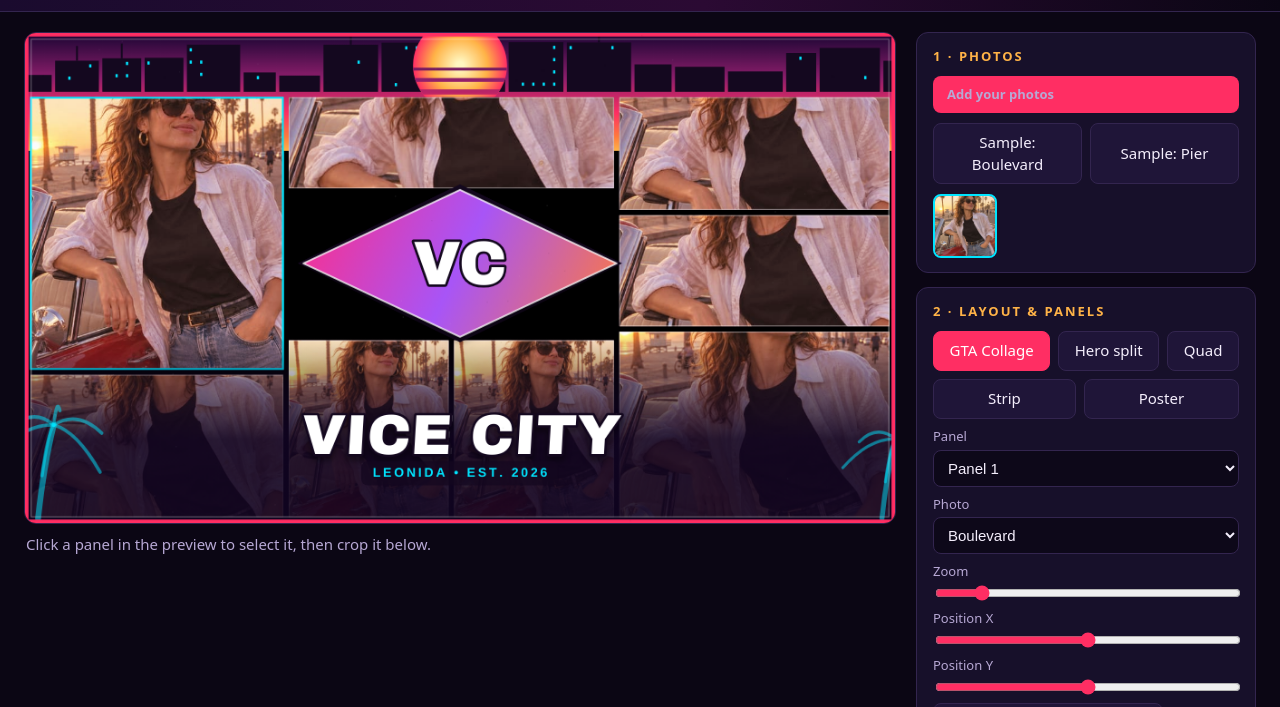
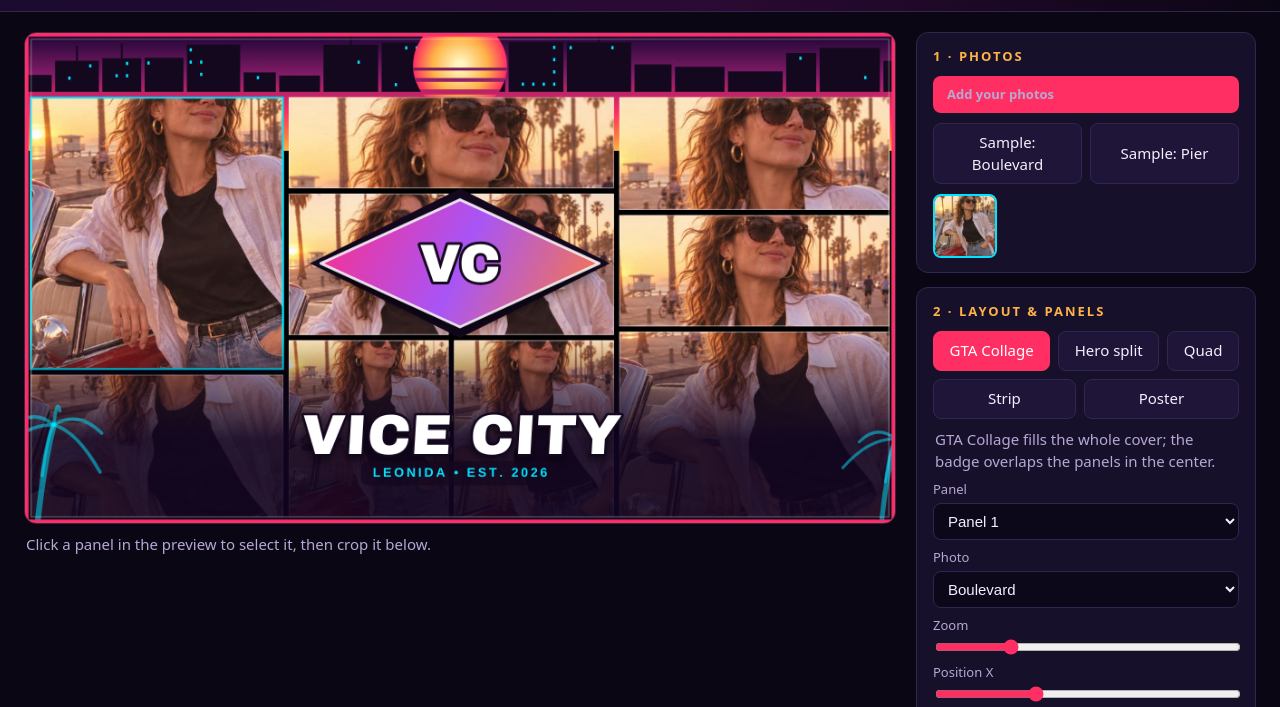
Before and after one commit to apasi22/gta6-cover-art-01, a plain HTML site: page app/index.html in a window 1280 px wide. Shown: the part 90-797 px from the top of the page. Drawn offline with Linux system fonts and the light colour scheme.

Commit message:
Cover maker: badge overlaps panels, collage fills the cover

```diff
--- a/app/app.js
+++ b/app/app.js
@@ -106,6 +106,10 @@ const LAYOUTS = {
     { x: 0.3, y: 0.57, w: 0.19, h: 0.43 },
     { x: 0.49, y: 0.57, w: 0.19, h: 0.43 },
     { x: 0.68, y: 0.55, w: 0.32, h: 0.45 },
+    // Center pair fills the middle (x 0.30-0.68, y 0.23-0.57) so the
+    // collage covers the whole cover; the badge overlaps these panels.
+    { x: 0.3, y: 0.23, w: 0.19, h: 0.34 },
+    { x: 0.49, y: 0.23, w: 0.19, h: 0.34 },
   ],
 };
 
@@ -127,6 +131,23 @@ const state = {
   nextPhotoId: 1,
 };
 
+/* Varied default crops per panel slot, so panels do not all show the same
+   crop of the same photo. Faces sit near the top of both sample portraits,
+   so oy stays low; ox and zoom vary per slot. The center pair (slots 8-9)
+   crops toward the outer edges, where the badge does not cover them. */
+const PANEL_CROPS = [
+  { zoom: 1.35, ox: 0.32, oy: 0.5 },
+  { zoom: 1.4, ox: 0.6, oy: 0.18 },
+  { zoom: 1.45, ox: 0.5, oy: 0.2 },
+  { zoom: 1.25, ox: 0.68, oy: 0.2 },
+  { zoom: 1.3, ox: 0.42, oy: 0.5 },
+  { zoom: 1.2, ox: 0.55, oy: 0.6 },
+  { zoom: 1.4, ox: 0.65, oy: 0.45 },
+  { zoom: 1.25, ox: 0.35, oy: 0.55 },
+  { zoom: 1.5, ox: 0.25, oy: 0.18 },
+  { zoom: 1.5, ox: 0.75, oy: 0.18 },
+];
+
 function defaultPanels() {
   const n = LAYOUTS[state.layout].length;
   const first = state.photos.length ? state.photos[0].id : null;
@@ -134,11 +155,12 @@ function defaultPanels() {
   const out = [];
   for (let i = 0; i < n; i++) {
     const old = keep[i];
+    const crop = PANEL_CROPS[i % PANEL_CROPS.length];
     out.push({
       photoId: old && old.photoId != null ? old.photoId : first,
-      zoom: old ? old.zoom : 1.2,
-      ox: old ? old.ox : 0.5,
-      oy: old ? old.oy : 0.5,
+      zoom: old ? old.zoom : crop.zoom,
+      ox: old ? old.ox : crop.ox,
+      oy: old ? old.oy : crop.oy,
     });
   }
   return out;
@@ -548,15 +570,16 @@ function badgeInitials(title) {
 function drawBadge(ctx, W, H, grade) {
   const cx = W * 0.5;
   const cy = H * 0.47;
-  const bw = W * 0.36;
-  const bh = H * 0.3;
+  const bw = W * 0.32;
+  const bh = H * 0.26;
   ctx.save();
-  // Dark diamond backing so the badge reads cleanly over any panel gap.
+  // Dark diamond backing, larger than the badge, so the badge reads
+  // clearly where it overlaps the center panels' photos.
   ctx.beginPath();
-  ctx.moveTo(cx, cy - bh / 2 - 6);
-  ctx.lineTo(cx + bw / 2 + 6, cy);
-  ctx.lineTo(cx, cy + bh / 2 + 6);
-  ctx.lineTo(cx - bw / 2 - 6, cy);
+  ctx.moveTo(cx, cy - bh / 2 - 12);
+  ctx.lineTo(cx + bw / 2 + 12, cy);
+  ctx.lineTo(cx, cy + bh / 2 + 12);
+  ctx.lineTo(cx - bw / 2 - 12, cy);
   ctx.closePath();
   ctx.fillStyle = '#14081f';
   ctx.fill();
@@ -571,17 +594,17 @@ function drawBadge(ctx, W, H, grade) {
   ctx.lineTo(cx, cy + bh / 2);
   ctx.lineTo(cx - bw / 2, cy);
   ctx.closePath();
-  ctx.shadowColor = 'rgba(0,0,0,0.6)';
-  ctx.shadowBlur = Math.max(8, W * 0.01);
-  ctx.shadowOffsetY = Math.max(4, H * 0.006);
+  ctx.shadowColor = 'rgba(0,0,0,0.65)';
+  ctx.shadowBlur = Math.max(10, W * 0.016);
+  ctx.shadowOffsetY = Math.max(5, H * 0.01);
   ctx.fillStyle = grad;
   ctx.fill();
   ctx.shadowColor = 'transparent';
   ctx.shadowBlur = 0;
   ctx.shadowOffsetY = 0;
   ctx.lineJoin = 'round';
-  ctx.lineWidth = Math.max(2, W * 0.002);
-  ctx.strokeStyle = 'rgba(255,255,255,0.75)';
+  ctx.lineWidth = Math.max(3, W * 0.003);
+  ctx.strokeStyle = 'rgba(255,255,255,0.85)';
   ctx.stroke();
   // Caption initials in bold system type.
   const initials = badgeInitials(state.title);
@@ -595,7 +618,7 @@ function drawBadge(ctx, W, H, grade) {
   ctx.textAlign = 'center';
   ctx.textBaseline = 'middle';
   ctx.lineJoin = 'round';
-  ctx.lineWidth = Math.max(2, size * 0.08);
+  ctx.lineWidth = Math.max(2, size * 0.1);
   ctx.strokeStyle = '#14081f';
   ctx.strokeText(initials, cx, cy + size * 0.03);
   ctx.fillStyle = '#ffffff';
--- a/app/index.html
+++ b/app/index.html
@@ -44,6 +44,7 @@
         <button type="button" data-layout="strip">Strip</button>
         <button type="button" data-layout="poster">Poster</button>
       </div>
+      <p class="hint">GTA Collage fills the whole cover; the badge overlaps the panels in the center.</p>
       <div class="panelctl">
         <label>Panel
           <select id="panelSelect"></select>
```
Also changed, not shown: screenshots/1-cover-export.jpg, screenshots/2-editor.jpg, screenshots/3-portrait.jpg, screenshots/4-square.jpg.
